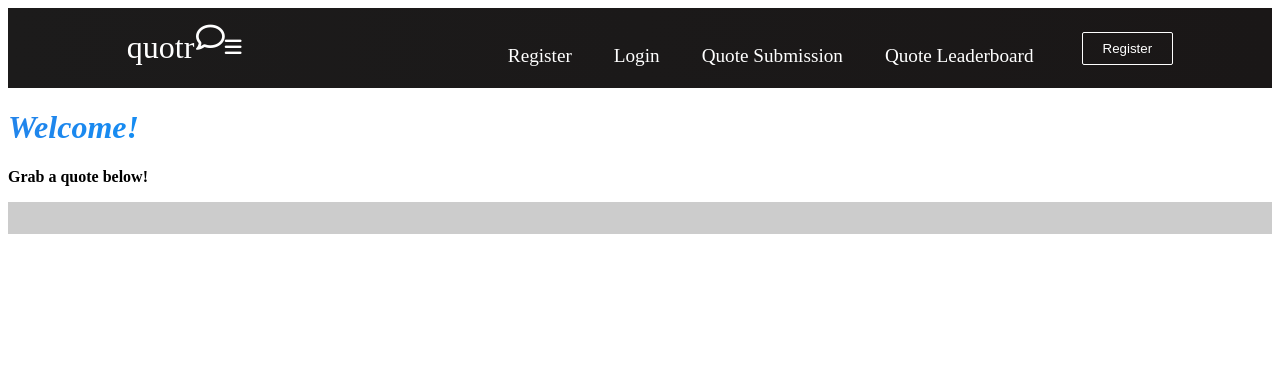
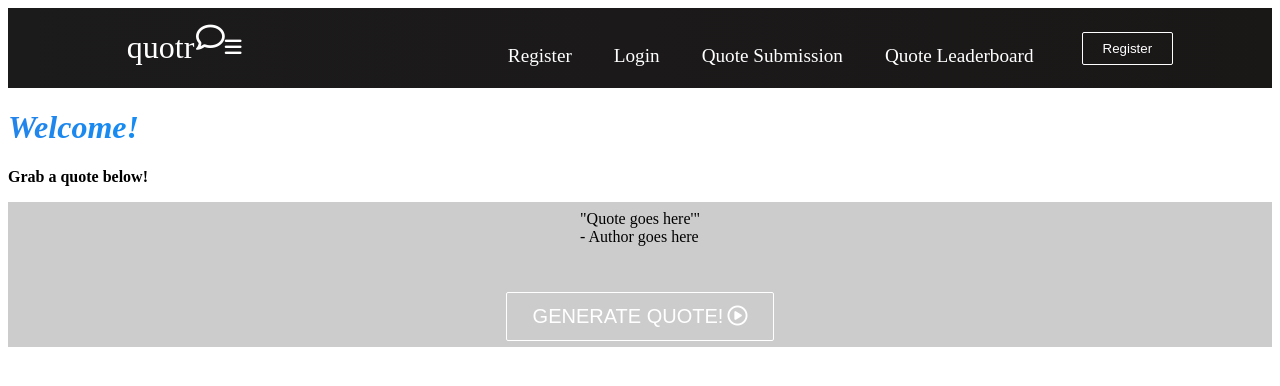
Before and after one commit to alvintsa/quotr-app, a React (Create React App) app: page / in a window 1280 px wide. Shown: the top 386 px of the page. Built offline with nearby package versions, Linux system fonts and the light colour scheme.

Commit message:
Added path files for leaderboard, register, and submission

```diff
--- a/src/components/QuoteGen.js
+++ b/src/components/QuoteGen.js
@@ -15,19 +15,23 @@ function QuoteGen() {
         </div>
 
         <div className = "quote_container">
+            <body name = "quote_content"> "Quote goes here'" <br></br>- Author goes here</body>
+
             {/* <img src = "/images/image1.png" alt = "Centered Image"/> */}
             {/* <h1>test</h1>
             <p>test</p> */}
             <div className = "quote_btns">
+
                 {/* <Button className = "btns" buttonStyle = "btn--outline"
                 buttonSize = "btn--large">GET STARTED
                 </Button> */}
-                {/* <Button className = "btns" buttonStyle = "btn--outline"
+                {/*custom 'Button' class or 'Button' React Element from Button.js, buttonStyle is
+                 also a custom element so cool!*/}
+                <Button className = "btns" buttonStyle = "btn--outline"
                 buttonSize = "btn--large">GENERATE QUOTE!
                 <i className = "far fa-play-circle"/>
-                </Button> */}
+                </Button>
             </div>
-
 
         </div>
     </div>
```
Also changed, not shown: src/components/pages/Leaderboard.css (added), src/components/pages/Leaderboard.js (added), src/components/pages/Register.css (added), src/components/pages/Register.js (added), src/components/pages/Submission.css (added), src/components/pages/Submission.js (added).
